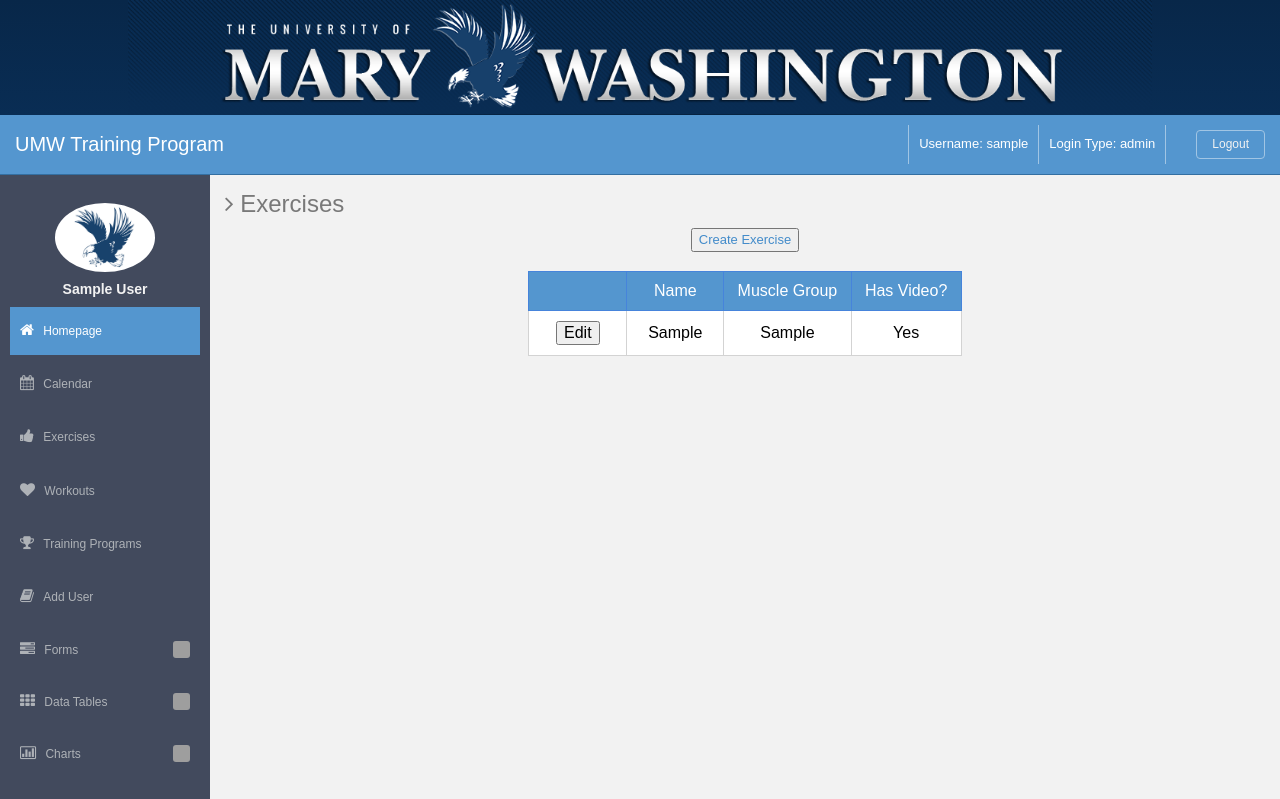
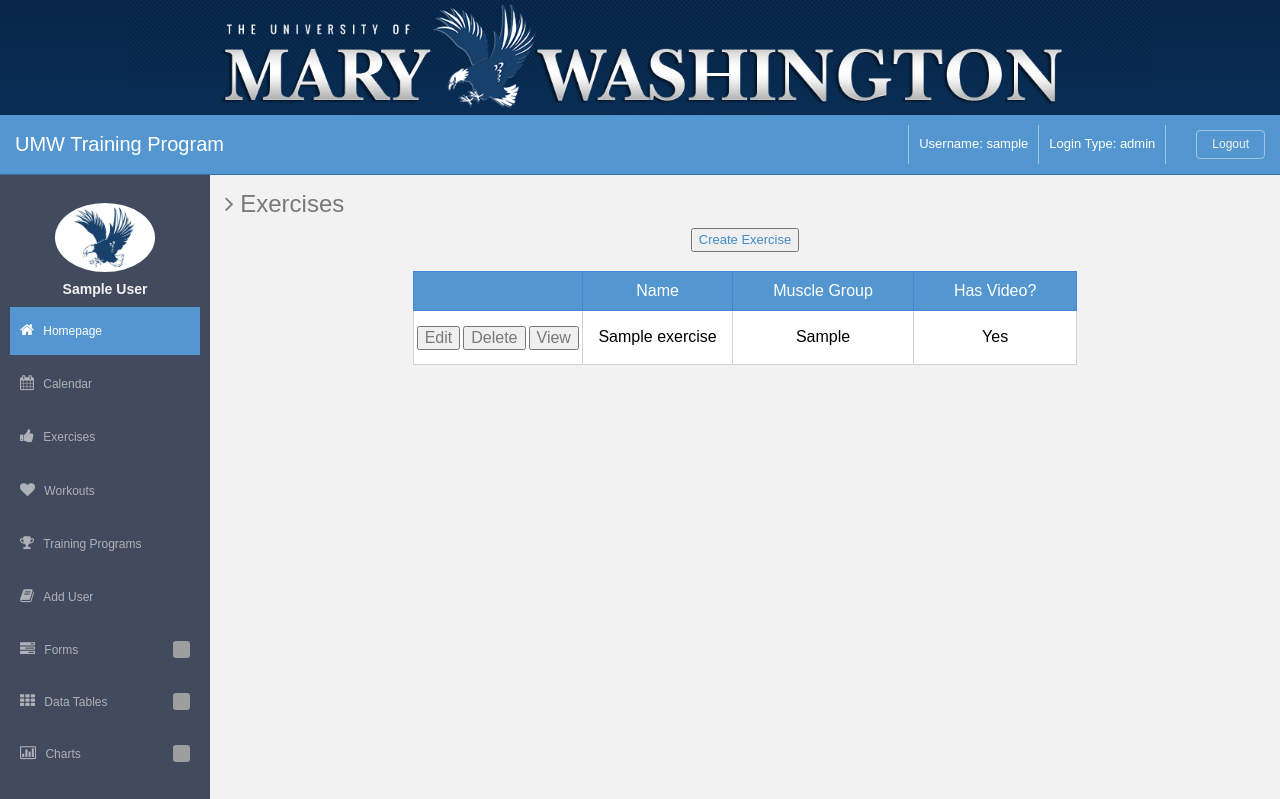
Before and after one commit to MidnaPeach/UMWTrainingWeb, a Flask app: page /aExercises in a window 1280 px wide. Shown: the top 799 px of the page. Run offline with Flask 2, Linux system fonts and the light colour scheme; the visitor is signed in with stand-in values (Sample User, id 1); a database or web service that is not in the repository returns one stand-in record (values such as "Sample title"); parts of the project's set-up code (start-up, migrations or seed data) failed here and were passed over; some libraries are stand-ins or nearby versions; grey boxes are pictures that could not be loaded.

Commit message:
Added a bunch of files that weren't a part of the repo including server.py

```diff
--- a/main/server.py
+++ b/main/server.py
@@ -1,9 +1,14 @@
 #this is the file that starts the server and has all of the server commands in it
+#!/usr/bin/env python
 
 import psycopg2
 import psycopg2.extras
 import os
 from flask import Flask, session, render_template, request, redirect, url_for
+import cgi, cgitb
+
+# may need this for later
+#cgitb.enable()
 
 app = Flask(__name__)
 
@@ -12,6 +17,7 @@
 loginError = False
 verifiedUser = ''
 userType = ''
+
 
 #connectToDB--------------------------------------------------------------------------------------------
 def connectToDB():
@@ -225,27 +231,17 @@
         verifiedUser = ''
     db = connectToDB()
     cur = db.cursor(cursor_factory=psycopg2.extras.DictCursor)
-    # if user typed in a post ...
-    if request.method == 'POST':
-        print "HI"
-        session['username'] = request.form['username']
-        print(session['username'])
 
-        pw = request.form['pw']
-        query = "select * from users WHERE username = '%s' AND password = crypt('%s', password)" % (session['username'], pw)
-        print query
-        cur.execute("select * from users WHERE username = %s AND password = crypt(%s, password)", (session['username'], pw))
-        if cur.fetchone():
-            verifiedUser = session['username']
-            return redirect(url_for('adminHome'))
-        else:
-            verifiedUser = ''
-            session['username'] = ''
-
-    # get exercises from the database
-    rows=[]
-    cur.execute('SELECT exercise_name, muscle_group, youtube_link FROM exercises')
-    rows=cur.fetchall()
+    # get all exercises from the database ...
+    rows = []
+    query = "select exercise_name, muscle_group, youtube_link from exercises"
+    print query
+    cur.execute("select exercise_name, muscle_group, youtube_link from exercises")
+    #if cur.fetchone():
+    rows = cur.fetchall()
+    print(rows)
+    ## For dubugging ##
+    #print(rows[0][0])
 
     if userType == 'admin':
         # getting the user's first and last name(only admins)
@@ -253,9 +249,171 @@
         names=cur.fetchall()
         print(names)
 
-    #user and userType are being passed to the website here
-    return render_template('Theme/aExercises.html', user = verifiedUser, userType = userType, Name = names, results=rows)
+    # if user typed in a post ...
+    if request.method == 'POST':
+        print "HI"
+        print "made it to post"
+
+        #This is where we iterate through all exercises found in the database to see which one was selected.
+        action = request.form['action']
+        exercise = request.form['exercise']
+        print(action)
+        print(exercise)
+        if action == 'Edit':
+            session['exercise'] = exercise
+            return redirect(url_for('adminEditExercisesPage'))
+        if action == 'Delete':
+            confirm = request.form['confirmD']
+            print(confirm)
+            if confirm == 'Delete':
+                query = "DELETE FROM exercises WHERE exercise_name = '%s'" % (exercise,)
+                print(query)
+                try:
+                    cur.execute("DELETE FROM exercises WHERE exercise_name = %s", (exercise,))
+                except:
+                    print("Problem inserting into exercises")
+                    db.rollback()
+                db.commit()
+            return redirect(url_for('adminExercisesPage'))
+        if action == 'View':
+            session['exercise'] = exercise
+            return redirect(url_for('adminViewExercisesPage'))
+
+    #user and userType are being passed to the website here along with the exercise data as "results".
+    return render_template('Theme/aExercises.html', user = verifiedUser, userType = userType, Name = names, results = rows)
 #end admin exercises page--------------------------------------------------
+
+#admin view exercise page------------------------------------------------------
+@app.route('/aViewExercises', methods=['GET', 'POST'])
+def adminViewExercisesPage():
+    if 'username' in session:
+        verifiedUser = session['username']
+    else:
+        verifiedUser = ''
+    if 'userType' in session:
+        userType = session['userType']
+    else:
+        userType = ''
+    if verifiedUser == '':
+        return redirect(url_for('login'))
+    if userType == '':
+        return redirect(url_for('login'))
+    if 'username' in session:
+        verifiedUser = session['username']
+    else:
+        verifiedUser = ''
+    if 'exercise' in session:
+        exercise = session['exercise']
+    else:
+        return redirect(url_for('adminExercisesPage'))
+    db = connectToDB()
+    cur = db.cursor(cursor_factory=psycopg2.extras.DictCursor)
+
+    # get all data for the exercise ...
+    rows = []
+    query = "select exercise_name, muscle_group, description, youtube_link from exercises where exercise_name = '%s'" % (exercise,)
+    print query
+    cur.execute("select exercise_name, muscle_group, description, youtube_link from exercises where exercise_name = %s",(exercise,))
+    rows = cur.fetchall()
+    print(rows)
+    ## For dubugging ##
+    #print(rows[0][0])
+
+    if userType == 'admin':
+        # getting the user's first and last name(only admins)
+        cur.execute("SELECT first_name, last_name FROM admin WHERE user_name = %s", (verifiedUser,)) #<- make sure if there is only one variable, it still needs a comma for some reason
+        names=cur.fetchall()
+        print(names)
+
+    #user, userType, names, and all data for the exercise are being passed to the website here.
+    return render_template('Theme/aViewExercises.html', user = verifiedUser, userType = userType, Name = names, results = rows, exercise = exercise)
+#end admin view exercises page--------------------------------------------------
+
+#admin edit exercise page------------------------------------------------------
+@app.route('/aEditExercises', methods=['GET', 'POST'])
+def adminEditExercisesPage():
+    if 'username' in session:
+        verifiedUser = session['username']
+    else:
+        verifiedUser = ''
+    if 'userType' in session:
+        userType = session['userType']
+    else:
+        userType = ''
+    if verifiedUser == '':
+        return redirect(url_for('login'))
+    if userType == '':
+        return redirect(url_for('login'))
+    if 'username' in session:
+        verifiedUser = session['username']
+    else:
+        verifiedUser = ''
+    if 'exercise' in session:
+        exercise = session['exercise']
+    else:
+        return redirect(url_for('adminExercisesPage'))
+    db = connectToDB()
+    cur = db.cursor(cursor_factory=psycopg2.extras.DictCursor)
+    badName = False
+    exerciseEdited = False
+
+    # get all data for the exercise ...
+    rows = []
+    query = "select exercise_name, muscle_group, description, youtube_link from exercises where exercise_name = '%s'" % (exercise,)
+    print query
+    cur.execute("select exercise_name, muscle_group, description, youtube_link from exercises where exercise_name = %s",(exercise,))
+    rows = cur.fetchall()
+    print(rows)
+    ## For dubugging ##
+    #print(rows[0][0])
+
+    if userType == 'admin':
+        # getting the user's first and last name(only admins)
+        cur.execute("SELECT first_name, last_name FROM admin WHERE user_name = %s", (verifiedUser,)) #<- make sure if there is only one variable, it still needs a comma for some reason
+        names=cur.fetchall()
+        print(names)
+
+    if request.method == 'POST':
+        print "HI"
+
+        exerciseName = request.form['ename']
+        print(exerciseName)
+        muscleGroup = request.form['emusclegroup']
+        print(muscleGroup)
+        description = request.form['edesc']
+        print(description)
+        youTube = request.form['eyoutube']
+        print(youTube)
+
+        query = "select exercise_name from exercises WHERE exercise_name = '%s'" % (exerciseName,)
+        print query
+        cur.execute("select exercise_name from exercises WHERE exercise_name = %s", (exerciseName,))
+        if cur.fetchone() and exerciseName != exercise:
+            badName = True
+        elif exerciseName == '':
+            badName = True
+        else:
+            badName = False
+            exerciseEdited = True
+            query = "UPDATE exercises SET (admin_id, exercise_name, description, muscle_group, youtube_link) = ('%s', '%s', '%s', '%s', '%s') WHERE exercise_name = '%s'" % (session['ID'],exerciseName,description,muscleGroup,youTube,exercise)
+            print query
+            try:
+                cur.execute("UPDATE exercises SET (admin_id, exercise_name, description, muscle_group, youtube_link) = (%s, %s, %s, %s, %s) WHERE exercise_name = %s", (session['ID'],exerciseName,description,muscleGroup,youTube,exercise))
+            except:
+                print("Problem updating exercises")
+                db.rollback()
+            db.commit()
+            session['exercise'] = exerciseName
+            exercise = exerciseName
+            # get the newly updated exercies ready for display
+            cur.execute("select exercise_name, muscle_group, description, youtube_link from exercises where exercise_name = %s",(exercise,))
+            rows = cur.fetchall()
+            print("done!")
+            #return redirect(url_for('adminEditExercisesPage'))
+    print(exerciseEdited)
+    #user, userType, names, and all data for the exercise are being passed to the website here. badName and exerciseEdited are for error and success notification.
+    return render_template('Theme/aEditExercises.html', user = verifiedUser, userType = userType, Name = names, results = rows, exercise = exercise, badName = badName, exerciseEdited = exerciseEdited)
+#end admin edit exercises page--------------------------------------------------
 
 #admin create exercises page------------------------------------------------------
 @app.route('/aCreateExercise', methods=['GET', 'POST'])
@@ -279,6 +437,8 @@
     db = connectToDB()
     cur = db.cursor(cursor_factory=psycopg2.extras.DictCursor)
     badName = False
+    exerciseCreated = False
+
     # if user typed in a post ...
     if request.method == 'POST':
         print "HI"
@@ -297,9 +457,12 @@
         cur.execute("select exercise_name from exercises WHERE exercise_name = %s", (exerciseName,))
         if cur.fetchone():
             badName = True
-            return redirect(url_for('adminCreateExercisePage'))
+            #return redirect(url_for('adminCreateExercisePage'))
+        elif exerciseName == '':
+            badName = True
         else:
             badName = False
+            exerciseCreated = True
             query = "INSERT INTO exercises (admin_id, exercise_name, description, muscle_group, youtube_link) VALUES ('%s', '%s', '%s', '%s', '%s')" % (session['ID'],exerciseName,description,muscleGroup,youTube)
             print query
             try:
@@ -317,8 +480,8 @@
         names=cur.fetchall()
         print(names)
 
-    #user and userType are being passed to the website here
-    return render_template('Theme/aCreateExercise.html', user = verifiedUser, userType = userType, Name = names, badName = badName)
+    #user and userType are being passed to the website here. badName and exerciseCreated are for error and success notification.
+    return render_template('Theme/aCreateExercise.html', user = verifiedUser, userType = userType, Name = names, badName = badName, exerciseCreated = exerciseCreated)
 #end admin create exercise page--------------------------------------------------
 
 #admin workouts page------------------------------------------------------
@@ -368,54 +531,6 @@
     #user and userType are being passed to the website here
     return render_template('Theme/aWorkouts.html', user = verifiedUser, userType = userType, Name = names)
 #end admin workout page--------------------------------------------------
-
-#admin training programs page------------------------------------------------------
-@app.route('/aTrainingPrograms', methods=['GET', 'POST'])
-def adminTrainingProgramsPage():
-    if 'username' in session:
-        verifiedUser = session['username']
-    else:
-        verifiedUser = ''
-    if 'userType' in session:
-        userType = session['userType']
-    else:
-        userType = ''
-    if verifiedUser == '':
-        return redirect(url_for('login'))
-    if userType == '':
-        return redirect(url_for('login'))
-    if 'username' in session:
-        verifiedUser = session['username']
-    else:
-        verifiedUser = ''
-    db = connectToDB()
-    cur = db.cursor(cursor_factory=psycopg2.extras.DictCursor)
-    # if user typed in a post ...
-    if request.method == 'POST':
-        print "HI"
-        session['username'] = request.form['username']
-        print(session['username'])
-
-        pw = request.form['pw']
-        query = "select * from users WHERE username = '%s' AND password = crypt('%s', password)" % (session['username'], pw)
-        print query
-        cur.execute("select * from users WHERE username = %s AND password = crypt(%s, password)", (session['username'], pw))
-        if cur.fetchone():
-            verifiedUser = session['username']
-            return redirect(url_for('adminHome'))
-        else:
-            verifiedUser = ''
-            session['username'] = ''
-
-    if userType == 'admin':
-        # getting the user's first and last name(only admins)
-        cur.execute("SELECT first_name, last_name FROM admin WHERE user_name = %s", (verifiedUser,)) #<- make sure if there is only one variable, it still needs a comma for some reason
-        names=cur.fetchall()
-        print(names)
-
-    #user and userType are being passed to the website here
-    return render_template('Theme/aTrainingPrograms.html', user = verifiedUser, userType = userType, Name = names)
-#end admin training program page--------------------------------------------------
 
 #admin create workout page------------------------------------------------------
 @app.route('/aCreateWorkout', methods=['GET', 'POST'])
--- a/main/templates/Theme/aExercises.html
+++ b/main/templates/Theme/aExercises.html
@@ -17,44 +17,87 @@
           		    <a href="/aCreateExercise">
           		        <input type="submit" value="Create Exercise"><br><br>
           		    </a>
-          		    <form method="post", action="/aExercisesPage">
+
           		    <!--<input type="submit" value="Edit" name="Submit1">-->
           		    <table style="color:white; background-color: #5496cf;">
                         <tr>
-                            <td style="padding-top: 10px; padding-bottom: 10px; border: 1px solid #4684db;"><center>&nbsp;&nbsp;&nbsp;&nbsp;&nbsp;&nbsp;&nbsp;&nbsp;&nbsp;&nbsp;&nbsp;&nbsp;</center></td>
-                            <td style="padding-top: 10px; padding-bottom: 10px; border: 1px solid #4684db;"><center>&nbsp;&nbsp;&nbsp;&nbsp;&nbsp;&nbsp;Name&nbsp;&nbsp;&nbsp;&nbsp;&nbsp;&nbsp;</center></td>
-                            <td style="padding-top: 10px; padding-bottom: 10px; border: 1px solid #4684db;"><center>&nbsp;&nbsp;&nbsp;Muscle Group&nbsp;&nbsp;&nbsp;</center></td>
-                            <td style="padding-top: 10px; padding-bottom: 10px; border: 1px solid #4684db;"><center>&nbsp;&nbsp;&nbsp;Has Video?&nbsp;&nbsp;&nbsp;</center></td>
+                            <td style="padding-top: 10px; padding-bottom: 10px; border: 1px solid #4684db;"><center>&nbsp;&nbsp;&nbsp;&nbsp;&nbsp;&nbsp;&nbsp;&nbsp;&nbsp;&nbsp;&nbsp;&nbsp;&nbsp;&nbsp;&nbsp;&nbsp;&nbsp;&nbsp;&nbsp;&nbsp;&nbsp;&nbsp;&nbsp;&nbsp;</center></td>
+                            <td style="padding-top: 10px; padding-bottom: 10px; border: 1px solid #4684db;"><center>&nbsp;&nbsp;&nbsp;&nbsp;&nbsp;&nbsp;&nbsp;&nbsp;&nbsp;&nbsp;&nbsp;&nbsp;Name&nbsp;&nbsp;&nbsp;&nbsp;&nbsp;&nbsp;&nbsp;&nbsp;&nbsp;&nbsp;&nbsp;&nbsp;</center></td>
+                            <td style="padding-top: 10px; padding-bottom: 10px; border: 1px solid #4684db;"><center>&nbsp;&nbsp;&nbsp;&nbsp;&nbsp;&nbsp;&nbsp;&nbsp;&nbsp;Muscle Group&nbsp;&nbsp;&nbsp;&nbsp;&nbsp;&nbsp;&nbsp;&nbsp;&nbsp;</center></td>
+                            <td style="padding-top: 10px; padding-bottom: 10px; border: 1px solid #4684db;"><center>&nbsp;&nbsp;&nbsp;&nbsp;&nbsp;&nbsp;&nbsp;&nbsp;&nbsp;Has Video?&nbsp;&nbsp;&nbsp;&nbsp;&nbsp;&nbsp;&nbsp;&nbsp;&nbsp;</center></td>
                         </tr>
                         {% for result in results %}
                         <tr>
                             <td style="color:black; background-color: white; padding-top: 10px; padding-bottom: 10px; border: 1px solid lightgrey;">
-                                <center>&nbsp;&nbsp;&nbsp;&nbsp;&nbsp;&nbsp;<input type="submit" value="Edit" name="Submit1">&nbsp;&nbsp;&nbsp;&nbsp;&nbsp;&nbsp;</center>
+                                <center>
+                                    <table>
+                                        <tr>
+                                            <td>
+                                                <form method="post", action="/aExercises">
+                                                    <input style="margin-right: 3px; margin-left: 3px; margin-top: 5px; margin-bottom: -12px;" type="submit" value="Edit" name="action">
+                                                    <input class="astext" type="hidden" value="{{result[0]}}" name="exercise">
+                                                </form>
+                                            </td>
+                                            <td>
+                                                <form method="post", action="/aExercises">
+                                                    <input style="margin-right: 3px; margin-top: 5px; margin-bottom: -12px;" onclick="confirmDelete()" type="submit" value="Delete" name="action">
+                                                    <input class="confirm" type="hidden" value="" name="confirmD">
+                                                    <input type="hidden" value="{{result[0]}}" name="exercise">
+
+                                                    <script>
+                                                    function confirmDelete() {
+                                                        var x;
+                                                        if (confirm("Are you sure you want to delete?") == true) {
+                                                            x = "Delete";
+                                                        } else {
+                                                                x = "NoDelete";
+                                                        }
+
+                                                        var elements = document.getElementsByClassName("confirm");
+                                                        for(var i=0; i<elements.length; i++) {
+                                                            elements[i].value = x;
+                                                        }
+                                                    }
+                                                    </script>
+
+                                                </form>
+                                            </td>
+                                            <td>
+                                                <form method="post", action="/aExercises">
+                                                    <input style="margin-right: 3px; margin-top: 5px; margin-bottom: -12px;" type="submit" value="View" name="action">
+                                                    <input class="astext" type="hidden" value="{{result[0]}}" name="exercise">
+                                                </form>
+                                            </td>
+                                        </tr>
+                                    </table>
+                                </center>
                             </td>
 
                             <td style="color:black; background-color: white; padding-top: 10px; padding-bottom: 10px; border: 1px solid lightgrey;">
 
-                                    <center><input class="astext" type="submit" value={{result[0]}} name="Submit1" /></center>
+                                    <center>{{result[0]}}</center>
+                                    <!-- #This is me trying to make the actual text of the name a button to veiw... -->
+                                    <!--<center><input class="astext" type="submit" value={{result[0]}} name="Submit1" /></center>-->
                                     <!--<input type="submit" value="Submit" name="Submit1" />-->
 
                             </td>
 
                             <td style="color:black; background-color: white; padding-top: 10px; padding-bottom: 10px; border: 1px solid lightgrey;">
-                                <center>&nbsp;&nbsp;{{result[1]}}&nbsp;&nbsp;</center>
+                                <center>{{result[1]}}</center>
                             </td>
                             <td style="color:black; background-color: white; padding-top: 10px; padding-bottom: 10px; border: 1px solid lightgrey;">
                                 {% if result[2] == '' %}
-                                    <center>&nbsp;&nbsp;No&nbsp;&nbsp;</center>
+                                    <center>No</center>
                                 {% endif %}
                                 {% if result[2] != '' %}
-                                    <center>&nbsp;&nbsp;Yes&nbsp;&nbsp;</center>
+                                    <center>Yes</center>
                                 {% endif %}
                             </td>
                         </tr>
 
                         {% endfor %}
                     </table>
-          		    </form>
+
           		</center>
                 <br><br>
           		<!--<p>The user can select an exercise and then choose to edit or delete it.</p>-->
--- a/main/templates/Theme/aHome.html
+++ b/main/templates/Theme/aHome.html
@@ -9,6 +9,7 @@
       <!-- this line is also full of magic and basically puts another html file into this one -->
       {% include "adminSideMenu.html" -%}
 
+      {% block highlight1 %} class="active" {% endblock %}
       <!-- **********************************************************************************************************************************************************
       MAIN CONTENT
       *********************************************************************************************************************************************************** -->
@@ -44,7 +45,7 @@
       <footer class="site-footer"><!--style="position: reletive; bottom: 0; right: 0; left: 0;">-->
           <div class="text-center">
               2016 - UMW Training Program
-              <a href="aHome" class="go-top">
+              <a href="/aHome" class="go-top">
                   <i class="fa fa-angle-up"></i>
               </a>
           </div>
--- a/main/templates/topBar.html
+++ b/main/templates/topBar.html
@@ -50,7 +50,7 @@
               </center>
           </div>
             <!--logo start-->
-            <a href="/ahome" class="logo" style="padding: 0 15px">UMW Training Program</a>
+            <a href="/aHome" class="logo" style="padding: 0 15px">UMW Training Program</a>
             <!--logo end-->
 
             <div class="top-menu">
```
Also changed, not shown: main/templates/Theme/aCreateExercise.html (+6 -2 lines).
